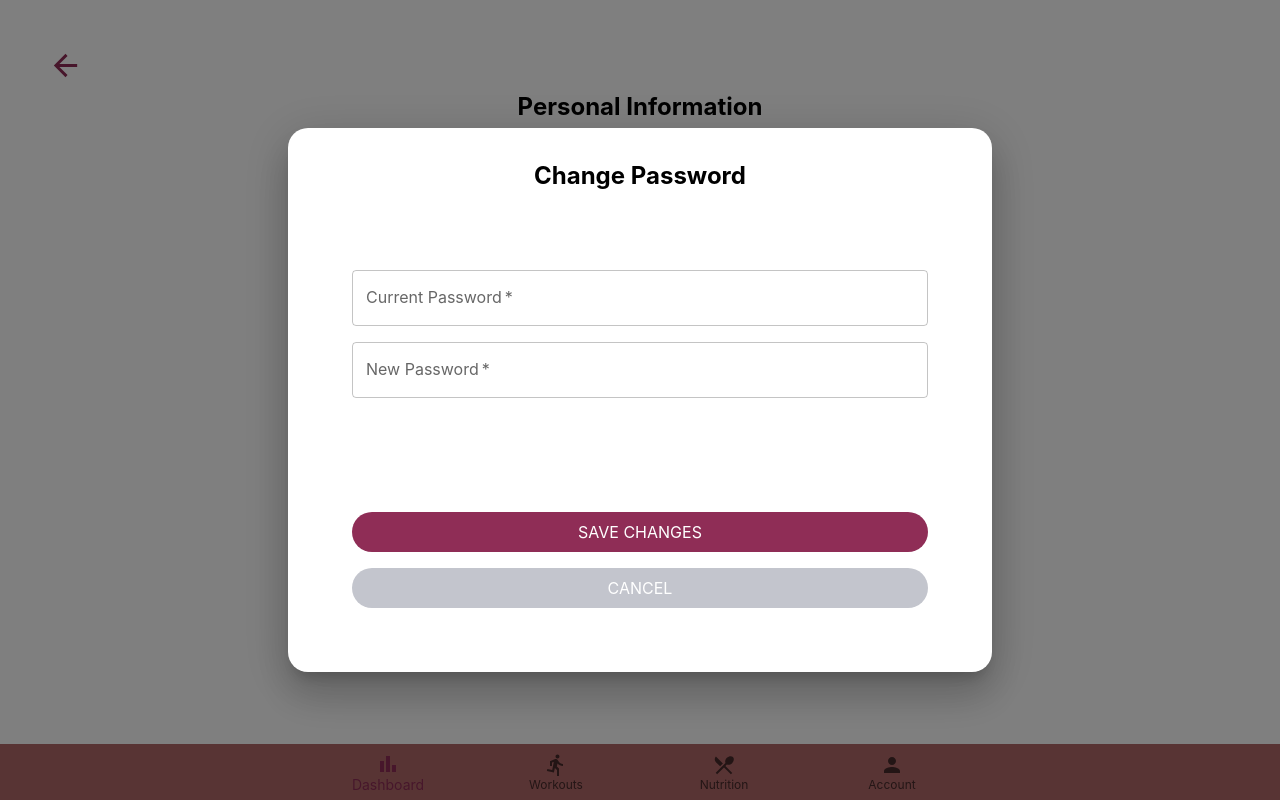
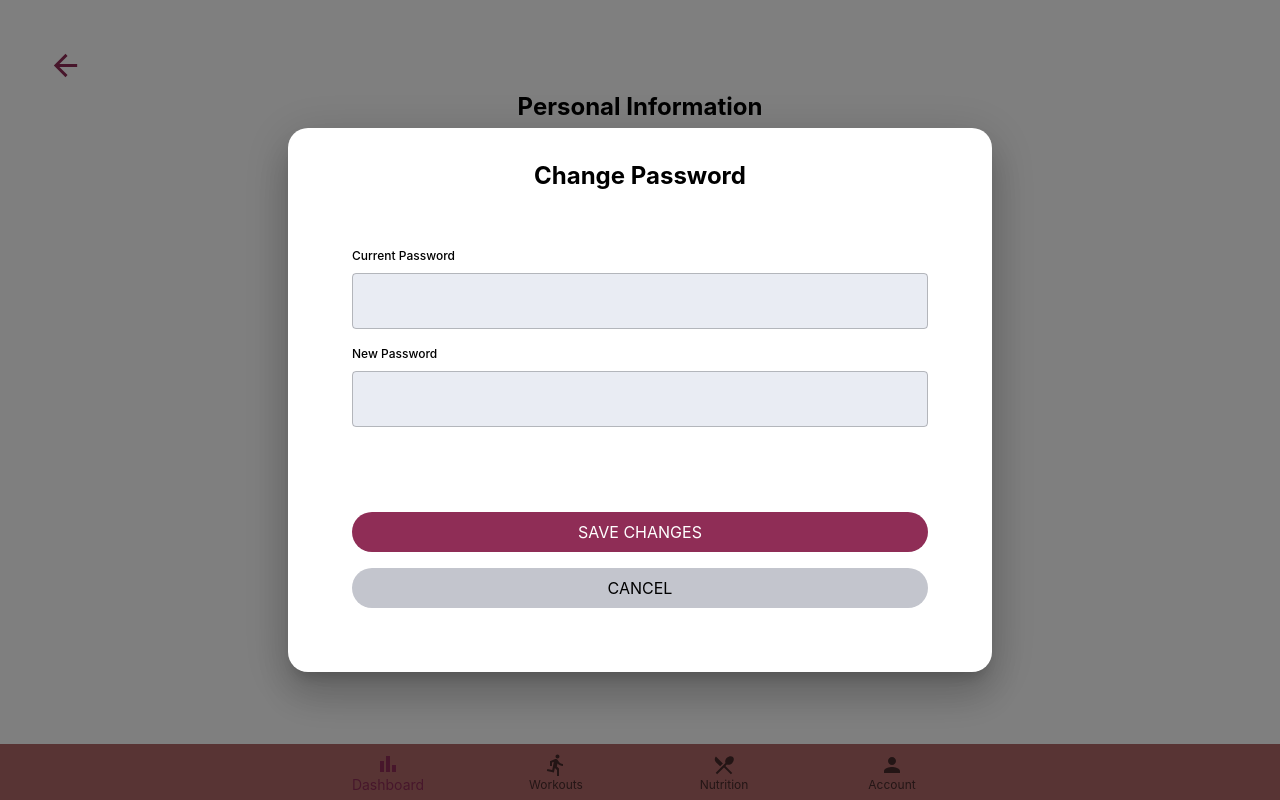
Before and after one commit to joshchyeonlee/EZFit, a React (Create React App) app: page /Account/PersonalInformation in a window 1280 px wide. Both pictures are taken after a click on the button "CHANGE PASSWORD". Built offline with nearby package versions, Linux system fonts and the light colour scheme.

Commit message:
PR Changes (Textbox Styling)

```diff
--- a/src/components/account/PersonalInformation/ChangePasswordPopUp.tsx
+++ b/src/components/account/PersonalInformation/ChangePasswordPopUp.tsx
@@ -82,13 +82,19 @@ function ChangePasswordPopUp(props : {open : boolean, setOpen : any}) {
                         </Typography>
                     </Box>
                         <Box id="Content" textAlign="center" justifyContent="center" height="60%">
-                            <Box textAlign="center" justifyContent="start" paddingTop="8%" paddingBottom="20%">
+                            <Box textAlign="center" justifyContent="start" paddingTop="4%" paddingBottom="20%">
                                 <Box paddingBottom={2}>
-                                    <TextField fullWidth label="Current Password" value={currentPasswordInput} onInput={handleCurrentPasswordInput} required error={ (currentPasswordInput !== "" || validationError) && !IsCurrentPassword() }>
+                                    <Typography textAlign="start" fontSize="12px" fontWeight="500" paddingBottom={1}>
+                                        Current Password
+                                    </Typography>
+                                    <TextField fullWidth value={currentPasswordInput} onInput={handleCurrentPasswordInput} required error={ (currentPasswordInput !== "" || validationError) && !IsCurrentPassword() } InputProps={{style:{background:"#E9ECF3", borderRadius:"4px"}}}>
                                     </TextField>
                                 </Box>
                                 <Box paddingBottom={2}>
-                                    <TextField fullWidth value={newPassword} onInput={handleChangeNewPassword} label="New Password" required error={(newPassword === "" && validationError)}>
+                                    <Typography textAlign="start" fontSize="12px" fontWeight="500" paddingBottom={1}>
+                                        New Password
+                                    </Typography>
+                                    <TextField fullWidth value={newPassword} onInput={handleChangeNewPassword} required error={(newPassword === "" && validationError)} InputProps={{style:{background:"#E9ECF3", borderRadius:"4px"}}}>
                                     </TextField>
                                 </Box>
                             </Box>
@@ -99,7 +105,7 @@ function ChangePasswordPopUp(props : {open : boolean, setOpen : any}) {
                         </Typography>
                     </Button>
                     <Button fullWidth size="large" variant="contained" color="secondary" onClick={ () => {handleClose()} } sx={{marginBottom:2}} disableElevation>
-                        <Typography color="white">
+                        <Typography color="black">
                             Cancel
                         </Typography>
                     </Button>
```
